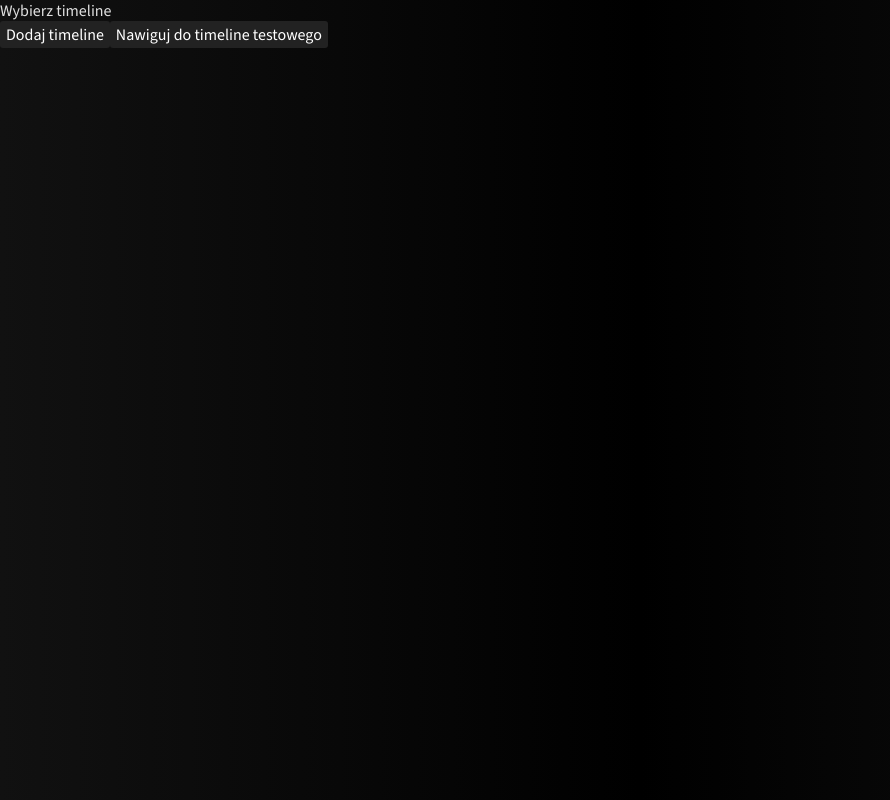
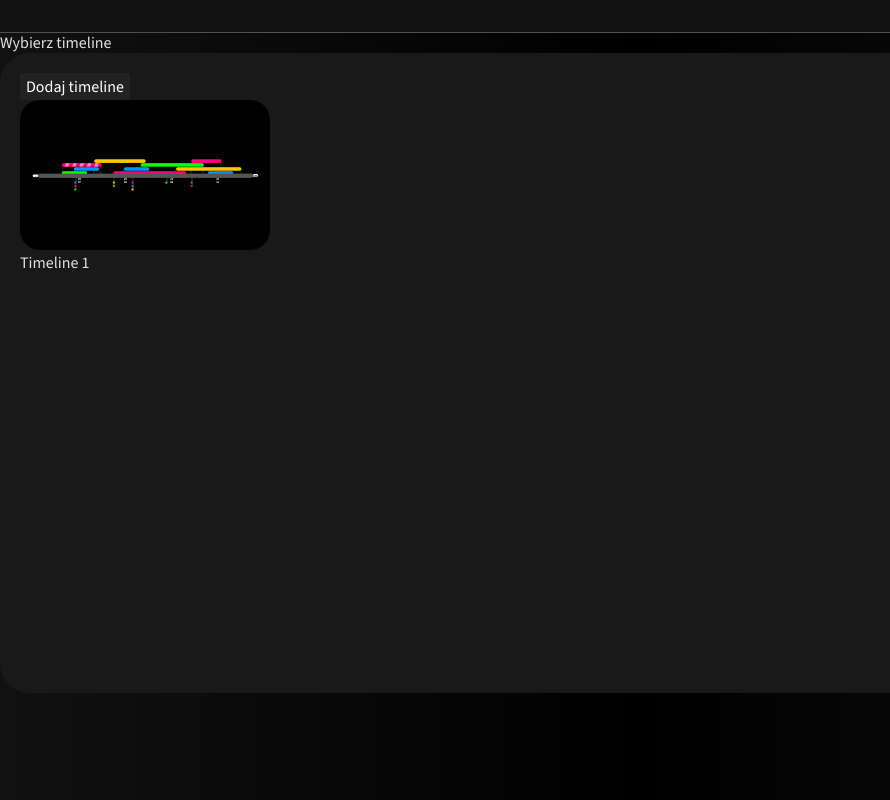
Before and after one commit to WitroxHunter/Timelines, a React (Vite) app: page /Timelines/app in a window 1280 px wide. Shown: the whole page, without its empty margins (0-890 px from the left). Built offline with nearby package versions, Linux system fonts and the light colour scheme; no server answers.

Commit message:
badziewia i pierdoły

```diff
--- a/src/app/app-pages/dashboard.css
+++ b/src/app/app-pages/dashboard.css
@@ -1,4 +1,25 @@
 .add-timeline-button {
+}
+
+.timelines-box {
+  background-color: rgb(25, 25, 25);
+  width: 80%;
+  height: 80%;
+  border-radius: 30px;
   padding: 20px;
-  width: 300px;
 }
+
+.timeline-button-box {
+  display: flex;
+  flex-direction: column;
+}
+
+.timeline-button {
+  width: 250px;
+  height: 150px;
+  border-radius: 20px;
+  background-image: url("/src/assets/images/timeline-temporary-button.png");
+  background-size: cover;
+  background-position: center;
+  background-repeat: no-repeat; /* Ensure the image doesn't repeat */
+}
--- a/src/app/app-pages/dashboard.jsx
+++ b/src/app/app-pages/dashboard.jsx
@@ -1,14 +1,20 @@
 import { Link } from "react-router-dom";
+import "./dashboard.css";
+import Header from "../app-components/header";
 function Dashboard() {
   return (
     <>
       <div className="main">
+        <Header></Header>
         Wybierz timeline
         <div className="timelines-box">
           <button className="add-timeline-button">Dodaj timeline</button>
-          <Link to={"timeline"}>
-            <button>Nawiguj do timeline testowego</button>
-          </Link>
+          <div className="timeline-button-box">
+            <Link to={"timeline"}>
+              <button className="timeline-button"></button>
+            </Link>
+            Timeline 1
+          </div>
         </div>
       </div>
     </>
```
Also changed, not shown: src/assets/images/timeline-temporary-button.png (added).
